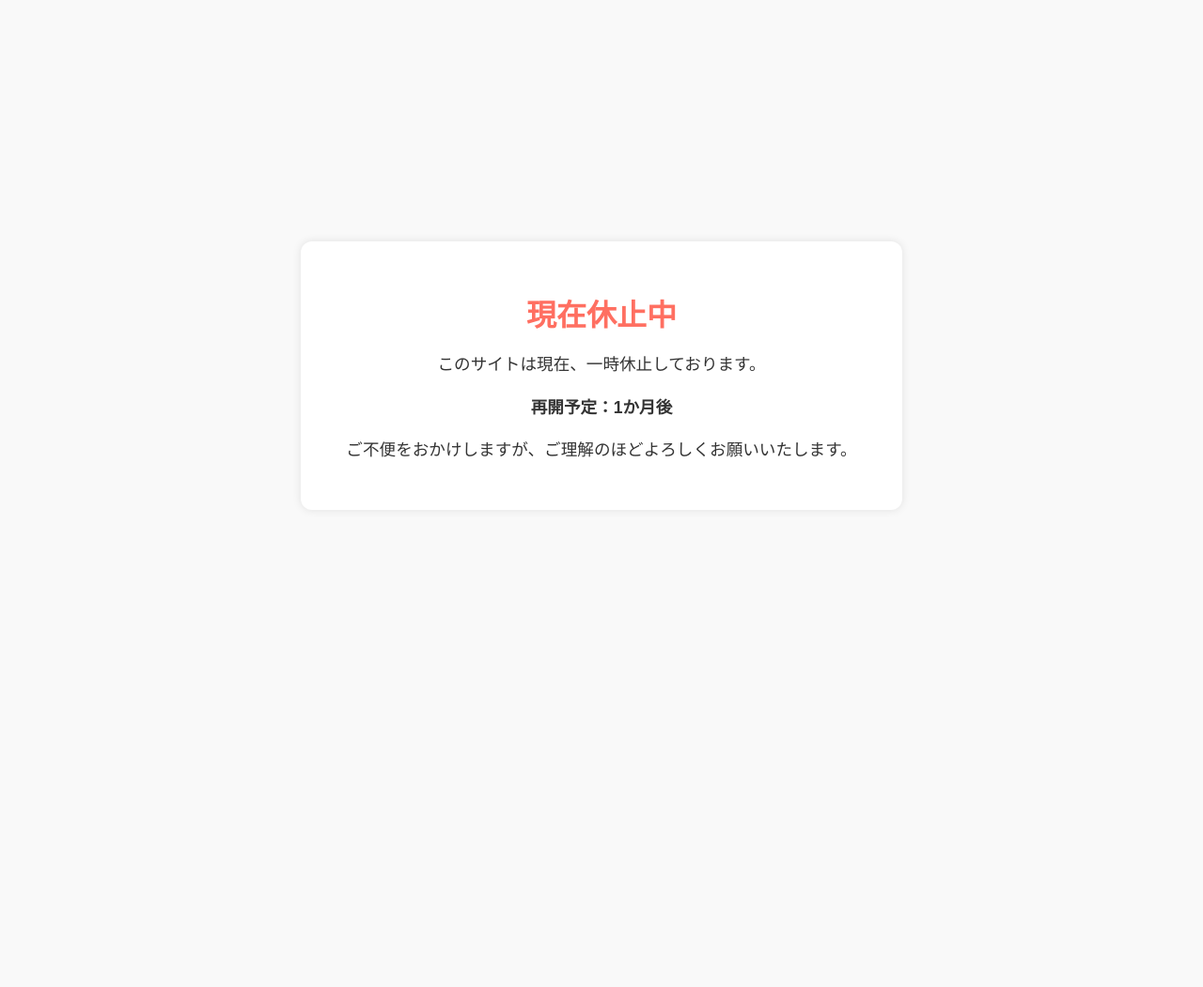
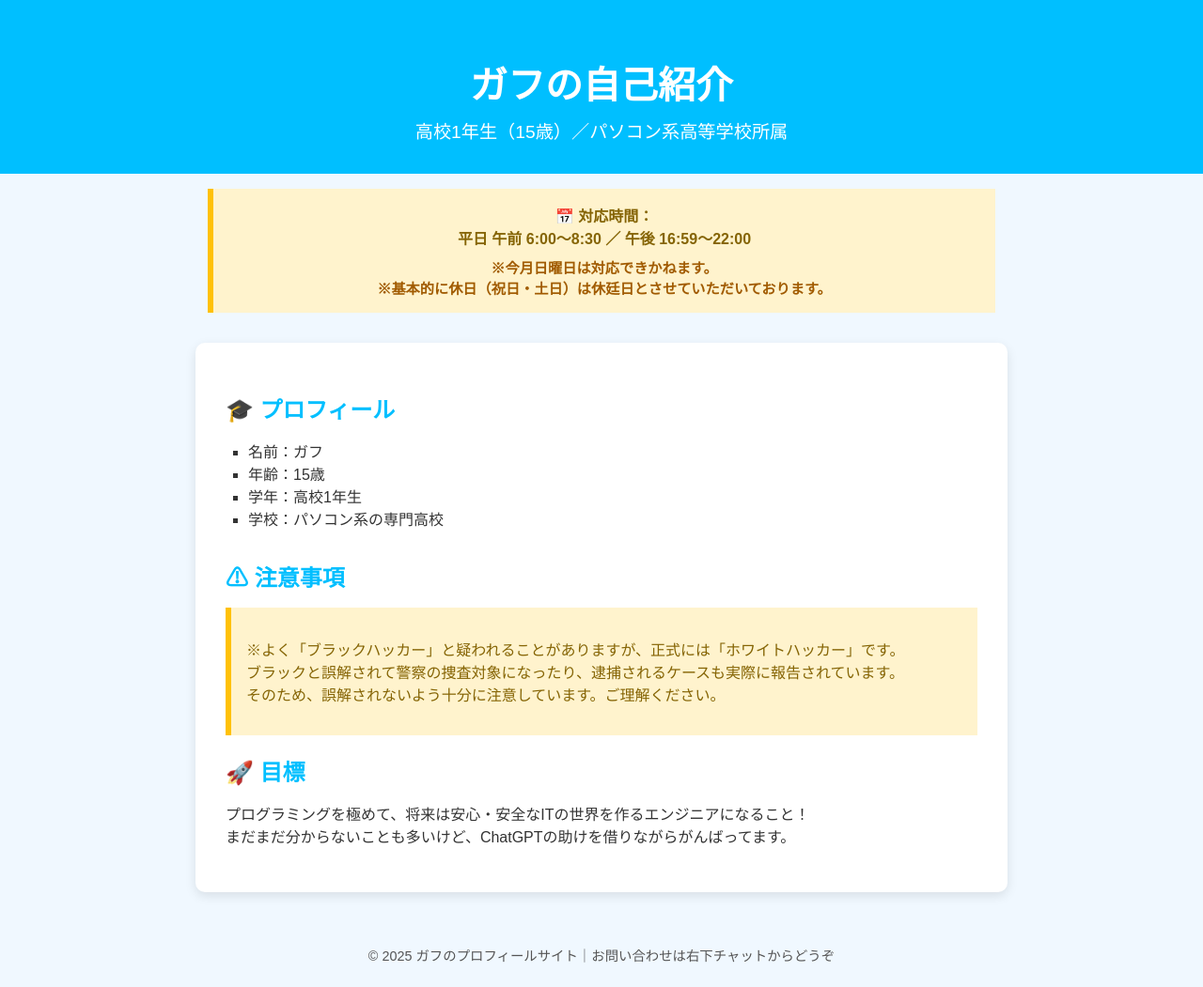
Before and after one commit to gafu67/gafu67.github.io, a plain HTML site: page index.html in a window 1280 px wide. Shown: the whole page at 94% size. Before the commit the page ends 800 px from the top, so only its background shows below. Drawn offline with Linux system fonts and the light colour scheme.

Commit message:
Update index.html

```diff
--- a/index.html
+++ b/index.html
@@ -1,42 +1,140 @@
 <!DOCTYPE html>
 <html lang="ja">
 <head>
-  <meta charset="UTF-8">
-  <title>サイト休止中</title>
+  <meta charset="UTF-8" />
+  <meta name="viewport" content="width=device-width, initial-scale=1.0" />
+  <title>ガフの自己紹介</title>
   <style>
     body {
-      background-color: #f9f9f9;
       font-family: 'Arial', sans-serif;
+      background-color: #f0f8ff;
+      margin: 0;
+      padding: 0;
       color: #333;
-      display: flex;
-      justify-content: center;
-      align-items: center;
-      height: 100vh;
+    }
+
+    header {
+      background-color: #00bfff;
+      color: white;
+      padding: 2rem 1rem;
+      text-align: center;
+    }
+
+    header h1 {
+      font-size: 2.5rem;
+      margin-bottom: 0.5rem;
+    }
+
+    header p {
+      font-size: 1.2rem;
       margin: 0;
     }
-    .message-box {
-      background: white;
-      padding: 2rem 3rem;
-      border-radius: 12px;
-      box-shadow: 0 0 10px rgba(0,0,0,0.1);
+
+    .warning, .hours {
+      background-color: #fff3cd;
+      color: #856404;
+      border-left: 6px solid #ffc107;
+      padding: 1rem;
+      margin: 1rem auto;
+      max-width: 800px;
+      font-weight: bold;
       text-align: center;
     }
-    h1 {
-      color: #ff6f61;
+
+    .note {
+      font-size: 0.95rem;
+      margin-top: 0.5rem;
+      color: #a15b00;
+    }
+
+    main {
+      max-width: 800px;
+      margin: 2rem auto;
+      background: white;
+      padding: 2rem;
+      border-radius: 10px;
+      box-shadow: 0 4px 12px rgba(0, 0, 0, 0.1);
+    }
+
+    section {
+      margin-bottom: 2rem;
+    }
+
+    h2 {
+      color: #00bfff;
       margin-bottom: 1rem;
     }
-    p {
-      font-size: 1.1rem;
-      line-height: 1.6;
+
+    ul {
+      list-style: square;
+      padding-left: 1.5rem;
+    }
+
+    footer {
+      text-align: center;
+      padding: 1.5rem;
+      font-size: 0.9rem;
+      color: #555;
     }
   </style>
 </head>
 <body>
-  <div class="message-box">
-    <h1>現在休止中</h1>
-    <p>このサイトは現在、一時休止しております。</p>
-    <p><strong>再開予定：1か月後</strong></p>
-    <p>ご不便をおかけしますが、ご理解のほどよろしくお願いいたします。</p>
+  <header>
+    <h1>ガフの自己紹介</h1>
+    <p>高校1年生（15歳）／パソコン系高等学校所属</p>
+  </header>
+  <div class="hours">
+    📅 対応時間：<br>
+    平日 午前 <strong>6:00〜8:30</strong> ／ 午後 <strong>16:59〜22:00</strong>
+    <div class="note">
+      ※今月日曜日は対応できかねます。<br>
+      ※<strong>基本的に休日（祝日・土日）は休廷日</strong>とさせていただいております。
+    </div>
   </div>
+
+  <main>
+    <section>
+      <h2>🎓 プロフィール</h2>
+      <ul>
+        <li>名前：ガフ</li>
+        <li>年齢：15歳</li>
+        <li>学年：高校1年生</li>
+        <li>学校：パソコン系の専門高校</li>
+      </ul>
+    </section>
+  <h2>⚠ 注意事項</h2>
+  <div style="background-color:#fff3cd; color:#856404; border-left:6px solid #ffc107; padding:1rem; margin-bottom:1rem;">
+    <p>
+      ※よく「ブラックハッカー」と疑われることがありますが、正式には「ホワイトハッカー」です。<br>
+      ブラックと誤解されて警察の捜査対象になったり、逮捕されるケースも実際に報告されています。<br>
+      そのため、誤解されないよう十分に注意しています。ご理解ください。
+    </p>
+  </div>
+</section>
+      <h2>🚀 目標</h2>
+      <p>
+        プログラミングを極めて、将来は安心・安全なITの世界を作るエンジニアになること！<br>
+        まだまだ分からないことも多いけど、ChatGPTの助けを借りながらがんばってます。
+      </p>
+    </section>
+  </main>
+
+  <footer>
+    &copy; 2025 ガフのプロフィールサイト｜お問い合わせは右下チャットからどうぞ
+  </footer>
+
+  <!-- ▼ Tawk.toチャットスクリプト（右下固定） -->
+  <script type="text/javascript">
+    var Tawk_API = Tawk_API || {}, Tawk_LoadStart = new Date();
+    (function(){
+      var s1 = document.createElement("script"), s0 = document.getElementsByTagName("script")[0];
+      s1.async = true;
+      s1.src = 'https://embed.tawk.to/684b4f4d4b5a53190afc550d/1itousnju';
+      s1.charset = 'UTF-8';
+      s1.setAttribute('crossorigin', '*');
+      s0.parentNode.insertBefore(s1, s0);
+    })();
+  </script>
+  <!-- ▲ End of Tawk.to Script -->
 </body>
 </html>
```
